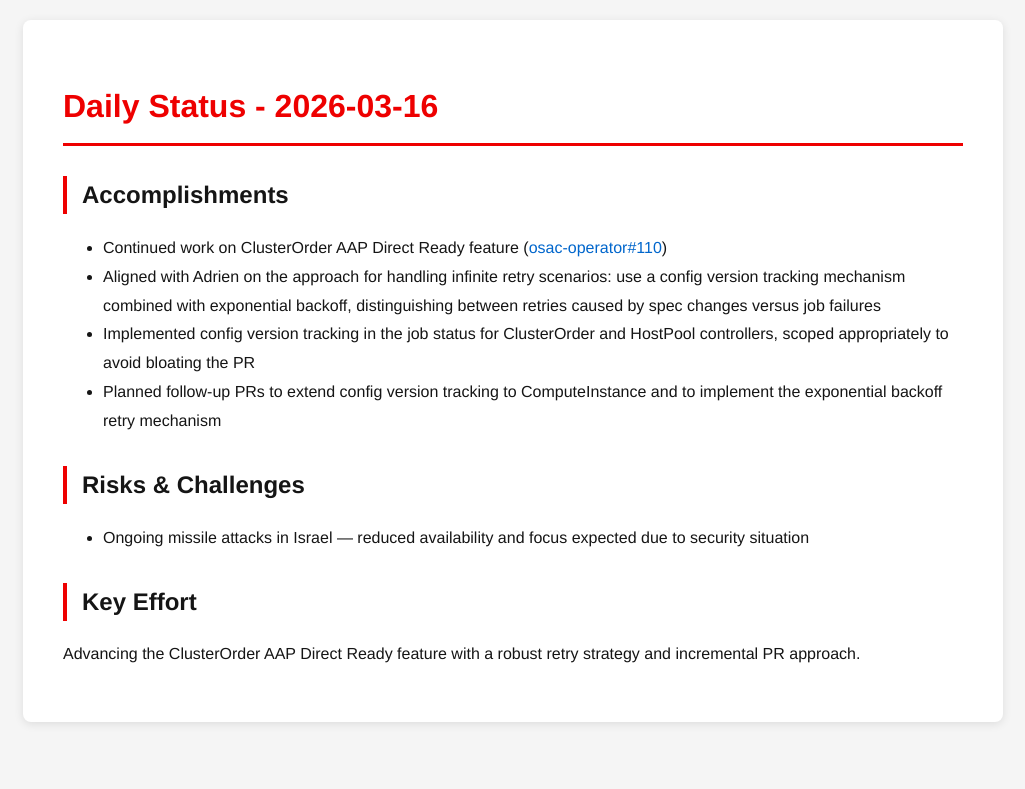
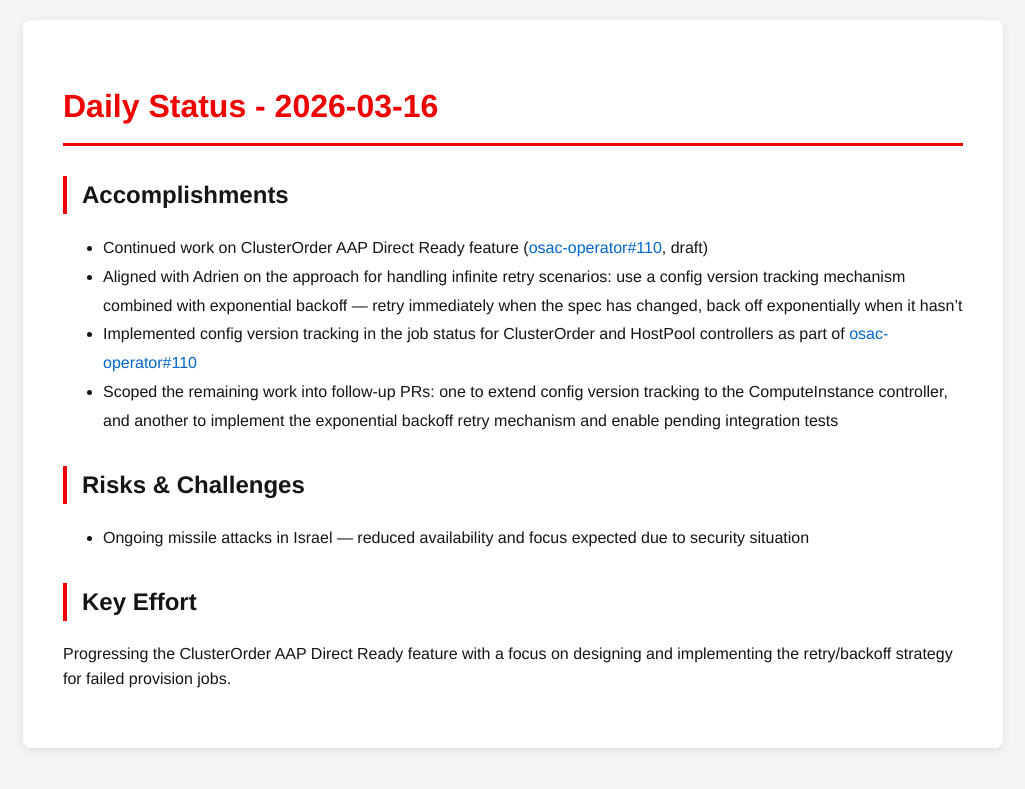
Before and after one commit to tzvatot/daily-status, a Jekyll site: the page built from 2026-03-16.md, in a window 1280 px wide. Shown: the top 789 px of the page, without its empty margins (127-1152 px from the left). Built offline with Jekyll 4.4.1, drawn with Linux system fonts in a browser that asks for light colours.

Commit message:
Daily status update - 2026-03-16

```diff
--- a/2026-03-16.md
+++ b/2026-03-16.md
@@ -7,13 +7,13 @@ date: 2026-03-16
 # Daily Status - 2026-03-16
 
 ## Accomplishments
-- Continued work on ClusterOrder AAP Direct Ready feature ([osac-operator#110](https://github.com/osac-project/osac-operator/pull/110))
-- Aligned with Adrien on the approach for handling infinite retry scenarios: use a config version tracking mechanism combined with exponential backoff, distinguishing between retries caused by spec changes versus job failures
-- Implemented config version tracking in the job status for ClusterOrder and HostPool controllers, scoped appropriately to avoid bloating the PR
-- Planned follow-up PRs to extend config version tracking to ComputeInstance and to implement the exponential backoff retry mechanism
+- Continued work on ClusterOrder AAP Direct Ready feature ([osac-operator#110](https://github.com/osac-project/osac-operator/pull/110), draft)
+- Aligned with Adrien on the approach for handling infinite retry scenarios: use a config version tracking mechanism combined with exponential backoff — retry immediately when the spec has changed, back off exponentially when it hasn't
+- Implemented config version tracking in the job status for ClusterOrder and HostPool controllers as part of [osac-operator#110](https://github.com/osac-project/osac-operator/pull/110)
+- Scoped the remaining work into follow-up PRs: one to extend config version tracking to the ComputeInstance controller, and another to implement the exponential backoff retry mechanism and enable pending integration tests
 
 ## Risks & Challenges
 - Ongoing missile attacks in Israel — reduced availability and focus expected due to security situation
 
 ## Key Effort
-Advancing the ClusterOrder AAP Direct Ready feature with a robust retry strategy and incremental PR approach.
+Progressing the ClusterOrder AAP Direct Ready feature with a focus on designing and implementing the retry/backoff strategy for failed provision jobs.
```
